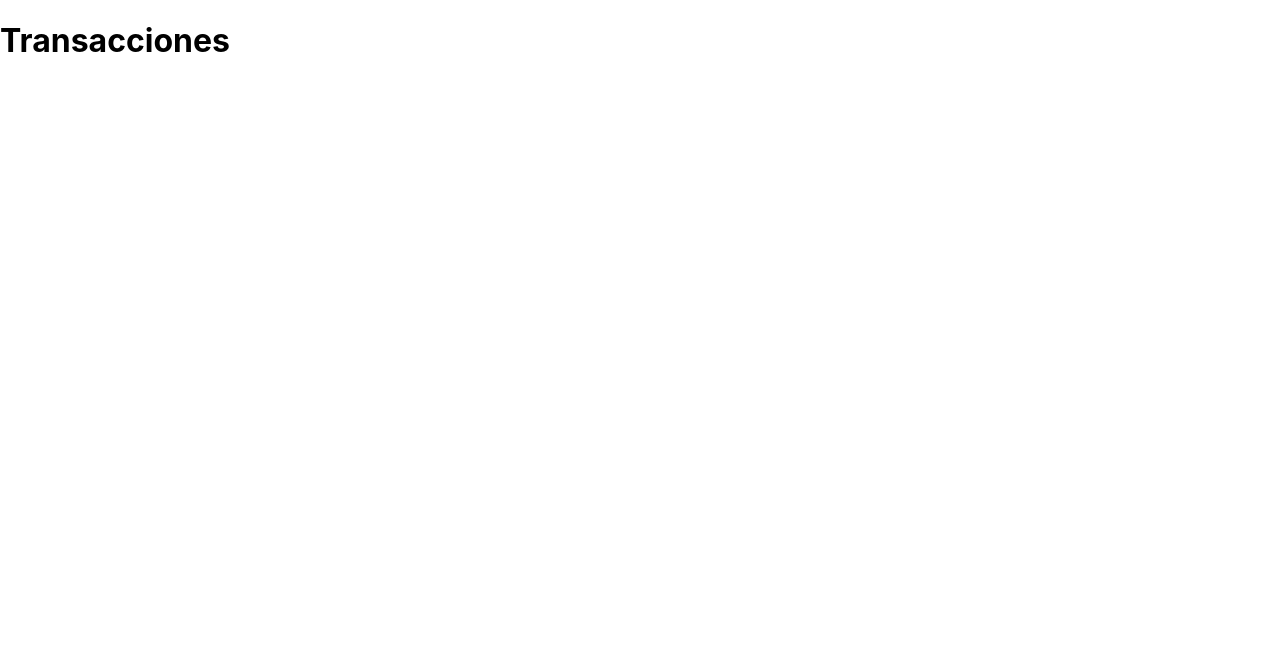
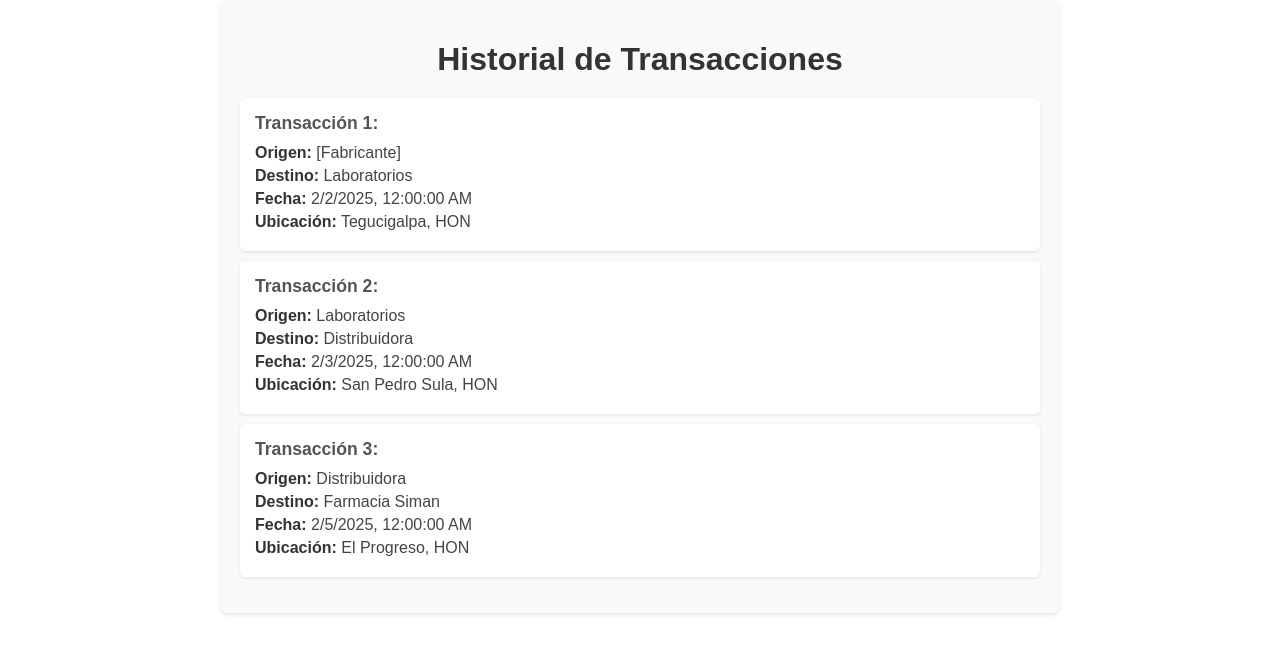
Before and after one commit to jgodoy2002/Block_Chain, a React (Create React App) app in the folder blockchain/: page /transacciones in a window 1280 px wide. Shown: the top 654 px of the page. Built offline with nearby package versions, Linux system fonts and the light colour scheme.

Commit message:
La parte de transacciones

```diff
--- a/blockchain/src/Formulario.jsx
+++ b/blockchain/src/Formulario.jsx
@@ -10,7 +10,6 @@ function Formulario() {
     const navigate = useNavigate();
     const handleSubmit = (e) => {
         e.preventDefault();
-        // Lógica para manejar el envío del formulario
         console.log({ proveedor, marca, descripcion, categoria });
     };
 
--- a/blockchain/src/Transacciones.jsx
+++ b/blockchain/src/Transacciones.jsx
@@ -1,10 +1,121 @@
 import React from "react";
 
+const historialTransacciones = {
+    101: [
+        {
+            id: 1,
+            medicamento_id: 101,
+            entidad_origen: null,
+            entidad_destino: "Laboratorios",
+            fecha: "2025-02-02",
+            ubicacion: "Tegucigalpa, HON",
+            hash_transaccion: "0xabc123",
+        },
+        {
+            id: 2,
+            medicamento_id: 101,
+            entidad_origen: "Laboratorios",
+            entidad_destino: "Distribuidora",
+            fecha: "2025-02-03",
+            ubicacion: "San Pedro Sula, HON",
+            hash_transaccion: "0xdef456",
+        },
+        {
+            id: 3,
+            medicamento_id: 101,
+            entidad_origen: "Distribuidora",
+            entidad_destino: "Farmacia Siman",
+            fecha: "2025-02-05",
+            ubicacion: "El Progreso, HON",
+            hash_transaccion: "0xghi789",
+        },
+    ],
+};
+
 const Transacciones = () => {
+    const medicamentoId = 101;
+    const historial = historialTransacciones[medicamentoId] || [];
+
     return (
-        <div>
-            <h1>Transacciones</h1>
+        <div style={styles.container}>
+            <h1 style={styles.title}>Historial de Transacciones</h1>
+            {historial.length === 0 ? (
+                <p style={styles.noData}>No hay transacciones disponibles.</p>
+            ) : (
+                <ul style={styles.list}>
+                    {historial.map((transaccion, index) => (
+                        <li key={transaccion.id} style={styles.listItem}>
+                            <strong style={styles.transactionNumber}>
+                                Transacción {index + 1}:
+                            </strong>
+                            <p style={styles.detail}>
+                                <span style={styles.label}>Origen:</span>{" "}
+                                {transaccion.entidad_origen || "[Fabricante]"}
+                            </p>
+                            <p style={styles.detail}>
+                                <span style={styles.label}>Destino:</span>{" "}
+                                {transaccion.entidad_destino}
+                            </p>
+                            <p style={styles.detail}>
+                                <span style={styles.label}>Fecha:</span>{" "}
+                                {new Date(transaccion.fecha).toLocaleString()}
+                            </p>
+                            <p style={styles.detail}>
+                                <span style={styles.label}>Ubicación:</span>{" "}
+                                {transaccion.ubicacion}
+                            </p>
+                        </li>
+                    ))}
+                </ul>
+            )}
         </div>
     );
-}
+};
+
+const styles = {
+    container: {
+        fontFamily: "Arial, sans-serif",
+        maxWidth: "800px",
+        margin: "0 auto",
+        padding: "20px",
+        backgroundColor: "#f9f9f9",
+        borderRadius: "8px",
+        boxShadow: "0 2px 4px rgba(0, 0, 0, 0.1)",
+    },
+    title: {
+        textAlign: "center",
+        color: "#333",
+        marginBottom: "20px",
+    },
+    noData: {
+        textAlign: "center",
+        color: "#666",
+    },
+    list: {
+        listStyleType: "none",
+        padding: "0",
+    },
+    listItem: {
+        backgroundColor: "#fff",
+        marginBottom: "10px",
+        padding: "15px",
+        borderRadius: "5px",
+        boxShadow: "0 1px 3px rgba(0, 0, 0, 0.1)",
+    },
+    transactionNumber: {
+        display: "block",
+        fontSize: "1.1em",
+        marginBottom: "10px",
+        color: "#555",
+    },
+    detail: {
+        margin: "5px 0",
+        color: "#444",
+    },
+    label: {
+        fontWeight: "bold",
+        color: "#333",
+    },
+};
+
 export default Transacciones;
```
